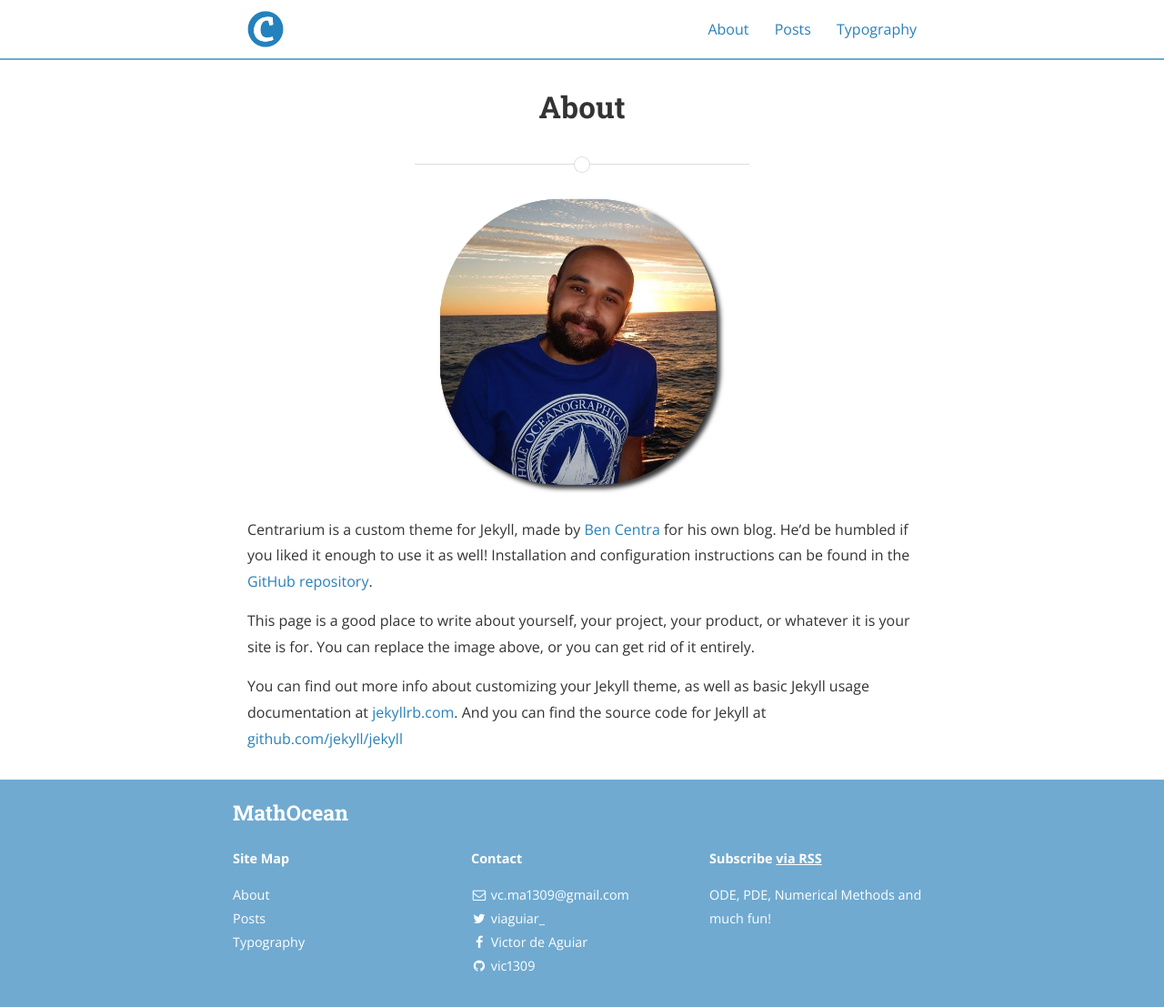
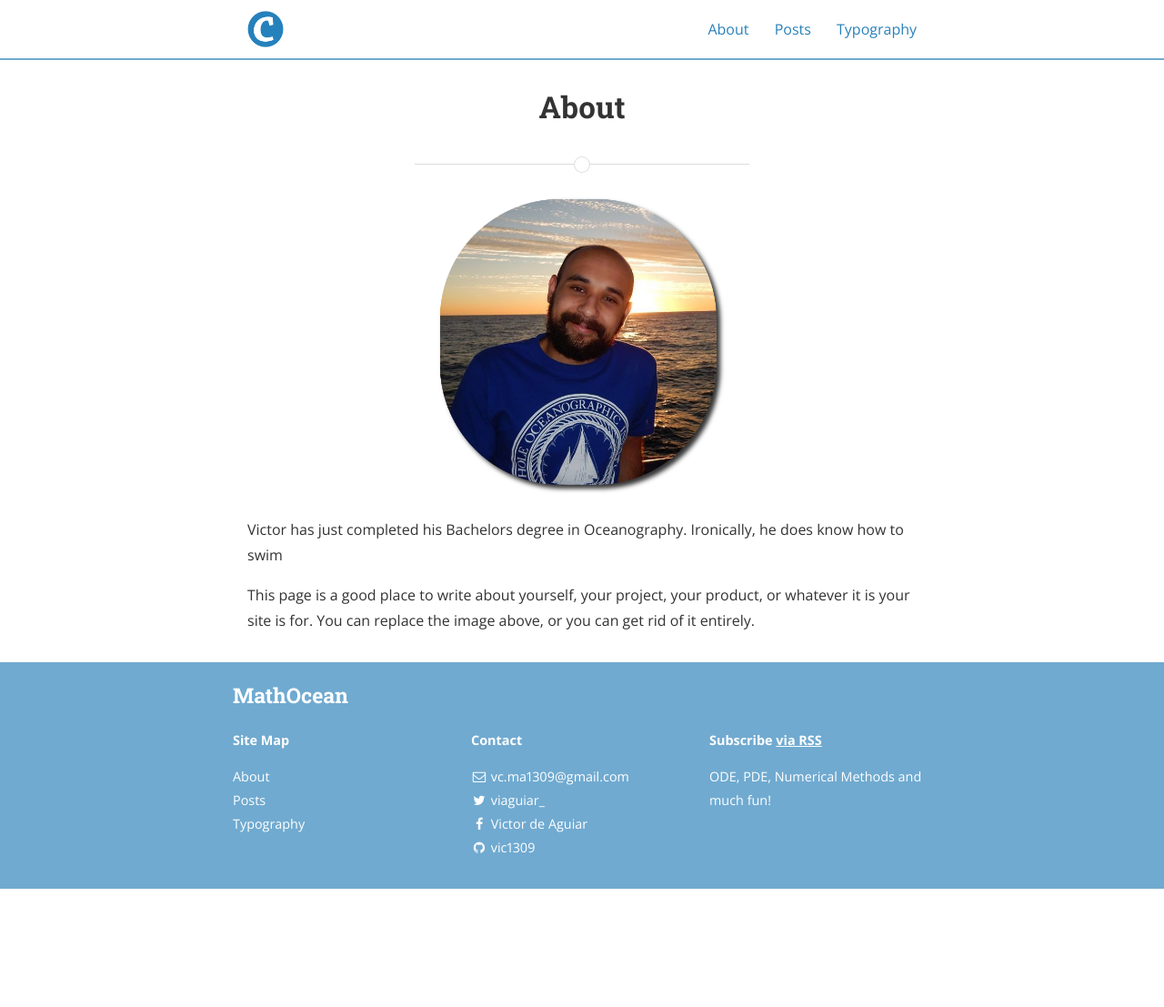
Before and after one commit to vic1309/lerofly, a Jekyll site: the page built from about.md, in a window 1280 px wide. Shown: the whole page at 91% size. Built offline with Jekyll 4.4.1, drawn with Linux system fonts in a browser that asks for light colours; nearby versions of some CDN libraries; after the commit the page ends 977 px from its top, so only the background shows below that.

Commit message:
Update about.md

```diff
--- a/about.md
+++ b/about.md
@@ -6,12 +6,6 @@
 
 <img src="{{ site.baseurl }}/assets/eu.png" title="Profile Picture" class="profile">
 
-Centrarium is a custom theme for Jekyll, made by [Ben Centra][bencentra] for his own blog. He'd be humbled if you liked it enough to use it as well! Installation and configuration instructions can be found in the [GitHub repository](https://github.com/bencentra/centrarium).
+Victor has just completed his Bachelors degree in Oceanography. Ironically, he does know how to swim
 
 This page is a good place to write about yourself, your project, your product, or whatever it is your site is for. You can replace the image above, or you can get rid of it entirely.
-
-You can find out more info about customizing your Jekyll theme, as well as basic Jekyll usage documentation at [jekyllrb.com](http://jekyllrb.com/). And you can find the source code for Jekyll at [github.com/jekyll/jekyll](https://github.com/jekyll/jekyll)
-
-[centrarium]: https://github.com/bencentra/centrarium
-[bencentra]: http://bencentra.com
-[jekyll]: https://github.com/jekyll/jekyll
```
